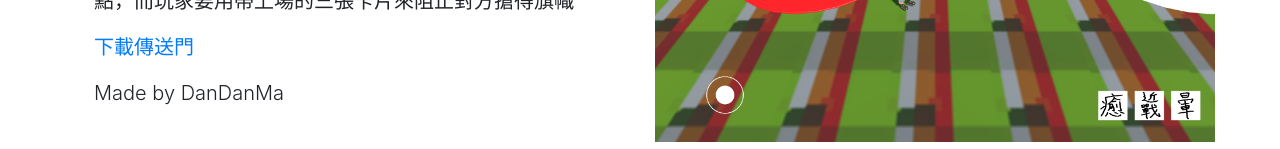
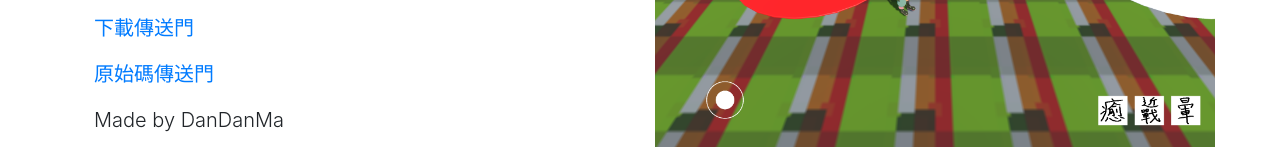
Before and after one commit to FCUGDC/FCUGDC_website2021, a plain HTML site: page index.html in a window 1280 px wide. Shown: the part 1957-2106 px from the top of the page. Drawn offline with nearby package versions, Linux system fonts and the light colour scheme.

Commit message:
dan link

```diff
--- a/index.html
+++ b/index.html
@@ -78,6 +78,7 @@
         <p class="lead">Android/多人連線/3D對戰</p>
         <p class="lead">這是一個多人對戰搶旗遊戲，主要加分來源是來自於佔領的點，而玩家要用帶上場的三張卡片來阻止對方搶得旗幟</p>
         <p class="lead"><a target="_blank" href="https://drive.google.com/file/d/1FMKUxEMPwAm9SBLAfumiP0SiPDw3R2ye/view?usp=sharing">下載傳送門</a></p>
+        <p class="lead"><a target="_blank" href="https://github.com/DannisMa/FCUGameJam">原始碼傳送門</a></p>
         <p class="lead">Made by DanDanMa</p>
       </div>
     </div>
```
